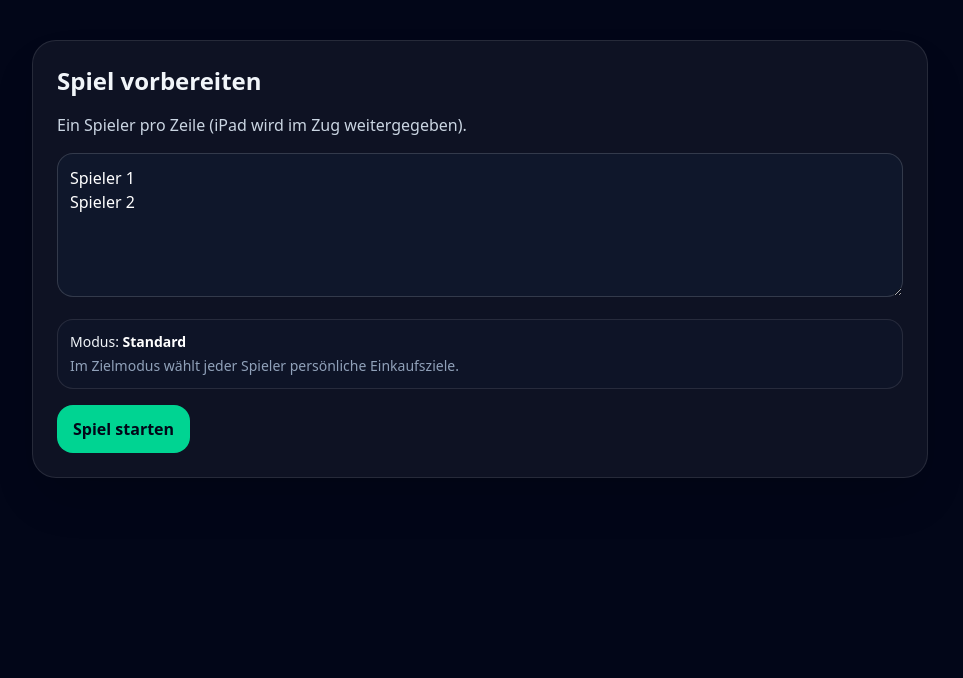
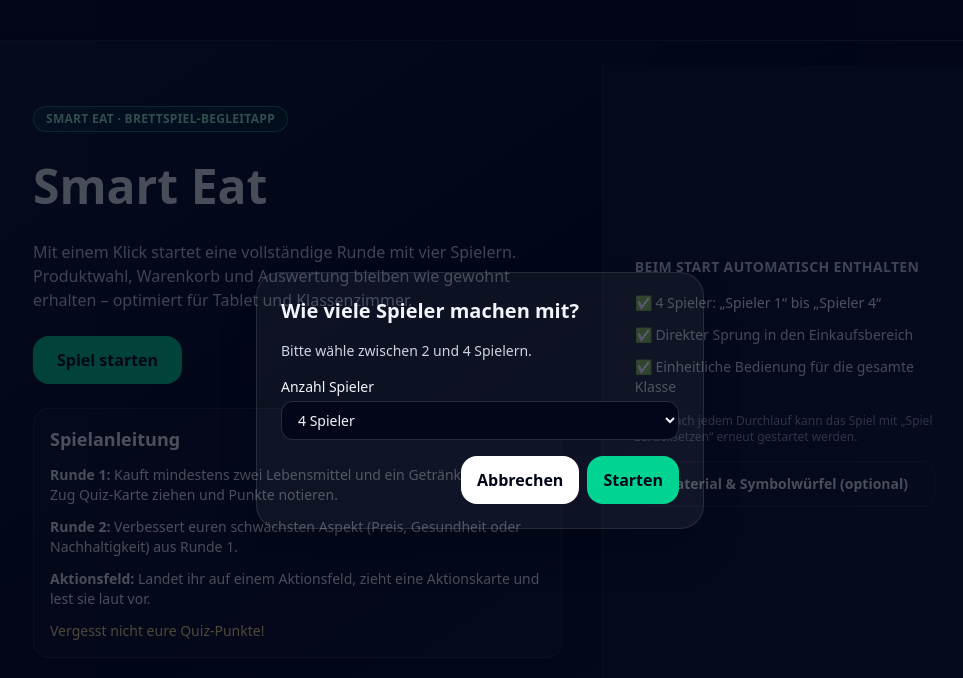
Before and after one commit to plan3t/classroomfe, a Next.js app: page /game in a window 1280 px wide. Both pictures are taken after a click on the button "Spiel starten". Shown: the top 678 px of the page, without its empty margins (160-1123 px from the left). Built offline with nearby package versions, Linux system fonts and the light colour scheme.

Commit message:
Fix JSX syntax in start screen with player count modal

```diff
--- a/app/layout.tsx
+++ b/app/layout.tsx
@@ -3,8 +3,8 @@ import type { Metadata } from 'next';
 import { ReactNode } from 'react';
 
 export const metadata: Metadata = {
-  title: 'LinguaClass',
-  description: 'Begleitapp für Brettspiele mit Spielmodus, Lebensmitteln und Einkaufsdaten',
+  title: 'Smart Eat',
+  description: 'Smart Eat ist die Brettspiel-Begleitapp für Spielmodus, Lebensmittel und Einkaufsdaten.',
 };
 
 export default function RootLayout({ children }: { children: ReactNode }) {
--- a/app/page.tsx
+++ b/app/page.tsx
@@ -6,12 +6,11 @@ export default function HomePage() {
     <main className="min-h-screen bg-[radial-gradient(circle_at_top,_rgba(16,185,129,0.25),_transparent_35%),linear-gradient(180deg,#020617,#0f172a)] px-6 py-12">
       <div className="mx-auto grid max-w-6xl gap-6 lg:grid-cols-[1.1fr_0.9fr]">
         <section className="space-y-6 py-10">
-          <p className="text-sm uppercase tracking-[0.4em] text-emerald-300">LinguaClass</p>
-          <h1 className="max-w-3xl text-5xl font-black leading-tight">Responsive Brettspiel-Begleitapp für Spieler am Tisch.</h1>
-          <p className="max-w-2xl text-lg text-slate-300">Startet direkt ins Spiel, verwaltet Lebensmittel, Varianten und Einkaufskörbe und verfolgt die Spielinhalte zentral auf dem iPad.</p>
+          <p className="text-sm uppercase tracking-[0.4em] text-emerald-300">Smart Eat</p>
+          <h1 className="max-w-3xl text-5xl font-black leading-tight">Die moderne Brettspiel-Begleitapp für euren Pausensnack.</h1>
+          <p className="max-w-2xl text-lg text-slate-300">Smart Eat startet direkt ins Spiel, verwaltet Lebensmittel und Einkaufskörbe und unterstützt euren Ablauf im Klassenzimmer klar und übersichtlich.</p>
           <div className="flex flex-wrap gap-3">
             <Link className="rounded-2xl bg-emerald-400 px-5 py-3 font-semibold text-slate-950" href="/game">Spiel starten</Link>
-            <Link className="rounded-2xl border border-white/15 px-5 py-3 font-semibold" href="/join">Als Spieler beitreten</Link>
           </div>
         </section>
         <Card className="space-y-4 self-start">
--- a/src/components/game-app.tsx
+++ b/src/components/game-app.tsx
@@ -4,19 +4,11 @@ import { useEffect, useMemo, useState } from 'react';
 import { type FoodCategory, type FoodItem, type FoodVariant } from '@/src/lib/food-catalog';
 import { fullFoodCatalog } from '@/src/lib/food-catalog-full';
 import { Button, Card, Input } from '@/src/components/ui';
-import { evaluateGoal } from '@/src/lib/game-goal-scoring';
 
-type Screen = 'start' | 'guide' | 'setup' | 'play';
+type Screen = 'start' | 'play';
 type CartLine = { foodId: string; variantId: string; qty: number };
-type Player = { id: string; name: string; cart: CartLine[]; done: boolean; goals: string[] };
-type GameMode = 'normal' | 'with-goals';
-
-const availableGoals = [
-  'Weniger Salz kaufen',
-  'Weniger zugesetzten Zucker kaufen',
-  'Mehr ballaststoffreiche Produkte wählen',
-  'Ultra-verarbeitete Produkte reduzieren',
-];
+type Player = { id: string; name: string; cart: CartLine[]; done: boolean; goals: string[]; quizPoints: number };
+type GameMode = 'normal';
 
 const categoryOrder: FoodCategory[] = [
   'OBST',
@@ -73,17 +65,16 @@ function findVariant(catalog: FoodItem[], foodId: string, variantId: string): {
 export function GameApp() {
   const [screen, setScreen] = useState<Screen>('start');
   const [mode, setMode] = useState<GameMode>('normal');
-  const [playerInput, setPlayerInput] = useState('Spieler 1\nSpieler 2');
   const [players, setPlayers] = useState<Player[]>([]);
   const [activePlayerIndex, setActivePlayerIndex] = useState(0);
   const [selectedFood, setSelectedFood] = useState<FoodItem | null>(null);
   const [selectedVariantId, setSelectedVariantId] = useState<string>('');
   const [qtyInput, setQtyInput] = useState('1');
-  const [setupGoals, setSetupGoals] = useState<Record<number, string[]>>({});
+  const [finishConfirmOpen, setFinishConfirmOpen] = useState(false);
+  const [playerCountModalOpen, setPlayerCountModalOpen] = useState(false);
+  const [playerCount, setPlayerCount] = useState(4);
   const [hydrated, setHydrated] = useState(false);
-  const [guideVideoUrl, setGuideVideoUrl] = useState('');
-  const [guideVideos, setGuideVideos] = useState<Array<{ name: string; url: string }>>([]);
-  const [saveInfo, setSaveInfo] = useState<string | null>(null);
+  const [finishWarning, setFinishWarning] = useState<string | null>(null);
   const [selectedCategory, setSelectedCategory] = useState<FoodCategory | null>(null);
   const [productSearch, setProductSearch] = useState('');
   const catalog = fullFoodCatalog;
@@ -158,19 +149,13 @@ export function GameApp() {
       const parsed = JSON.parse(raw) as Partial<{
         screen: Screen;
         mode: GameMode;
-        playerInput: string;
         players: Player[];
         activePlayerIndex: number;
-        setupGoals: Record<number, string[]>;
       }>;
       if (parsed.screen) setScreen(parsed.screen);
       if (parsed.mode) setMode(parsed.mode);
-      if (parsed.playerInput) setPlayerInput(parsed.playerInput);
       if (parsed.players) setPlayers(parsed.players);
       if (typeof parsed.activePlayerIndex === 'number') setActivePlayerIndex(parsed.activePlayerIndex);
-      if (parsed.setupGoals) setSetupGoals(parsed.setupGoals);
-      const mediaRaw = window.localStorage.getItem('game-companion-media-v1');
-      if (mediaRaw) setGuideVideos(JSON.parse(mediaRaw));
     } finally {
       setHydrated(true);
     }
@@ -181,22 +166,14 @@ export function GameApp() {
     window.localStorage.setItem('game-companion-state-v1', JSON.stringify({
       screen,
       mode,
-      playerInput,
       players,
       activePlayerIndex,
-      setupGoals,
     }));
-  }, [hydrated, screen, mode, playerInput, players, activePlayerIndex, setupGoals]);
-
-  useEffect(() => {
-    if (typeof window === 'undefined') return;
-    window.localStorage.setItem('game-companion-media-v1', JSON.stringify(guideVideos));
-  }, [guideVideos]);
+  }, [hydrated, screen, mode, players, activePlayerIndex]);
 
   function resetAll() {
     setScreen('start');
     setMode('normal');
-    setPlayerInput('Spieler 1\nSpieler 2');
     setPlayers([]);
     setActivePlayerIndex(0);
     setSelectedFood(null);
@@ -204,47 +181,29 @@ export function GameApp() {
     setSelectedCategory(null);
     setProductSearch('');
     setQtyInput('1');
-    setSetupGoals({});
+    setFinishConfirmOpen(false);
     if (typeof window !== 'undefined') {
       window.localStorage.removeItem('game-companion-state-v1');
-      window.localStorage.removeItem('game-companion-media-v1');
     }
-    setSaveInfo(null);
-  }
-
-  async function addGuideVideoFile(file: File) {
-    const url = URL.createObjectURL(file);
-    setGuideVideos((current) => [...current, { name: file.name, url }]);
-  }
-
-  async function saveSession() {
-    const sessionId = `game-${Date.now()}`;
-    const res = await fetch('/api/game/sessions', {
-      method: 'POST',
-      headers: { 'Content-Type': 'application/json' },
-      body: JSON.stringify({
-        id: sessionId,
-        mode,
-        players,
-        notes: 'Gespeichert aus iPad-Spielmodus',
-      }),
-    });
-    if (!res.ok) {
-      setSaveInfo('Speichern fehlgeschlagen.');
-      return;
-    }
-    setSaveInfo(`Spielstand gespeichert: ${sessionId}`);
   }
 
   function startGame() {
-    const lines = playerInput.split('\n').map((x) => x.trim()).filter(Boolean);
-    if (lines.length < 1) return;
-    setPlayers(lines.map((name, idx) => ({ id: `p-${idx}`, name, cart: [], done: false, goals: setupGoals[idx] ?? [] })));
+    const normalizedCount = Math.max(2, Math.min(4, playerCount));
+    const defaultPlayers = Array.from({ length: normalizedCount }, (_, idx) => ({
+      id: `p-${idx}`,
+      name: `Spieler ${idx + 1}`,
+      cart: [],
+      done: false,
+      goals: [],
+      quizPoints: 0,
+    }));
+    setPlayers(defaultPlayers);
     setActivePlayerIndex(0);
     setSelectedCategory(null);
     setSelectedFood(null);
     setSelectedVariantId('');
     setProductSearch('');
+    setPlayerCountModalOpen(false);
     setScreen('play');
   }
 
@@ -252,6 +211,13 @@ export function GameApp() {
     if (!activePlayer || !selectedFood || !selectedVariantId || !canAddToCart) return;
     setPlayers((current) => current.map((p, idx) => {
       if (idx !== activePlayerIndex) return p;
+      const existingLineIndex = p.cart.findIndex((line) => line.foodId === selectedFood.id && line.variantId === selectedVariantId);
+      if (existingLineIndex >= 0) {
+        const nextCart = p.cart.map((line, lineIndex) => (
+          lineIndex === existingLineIndex ? { ...line, qty: line.qty + qty } : line
+        ));
+        return { ...p, cart: nextCart };
+      }
       return {
         ...p,
         cart: [...p.cart, { foodId: selectedFood.id, variantId: selectedVariantId, qty }],
@@ -273,7 +239,34 @@ export function GameApp() {
 
   function finishShopping() {
     if (!activePlayer) return;
+    const validation = canFinishShopping(activePlayer.cart);
+    if (!validation.ok) {
+      setFinishWarning('Du brauchst mindestens zwei Lebensmittel und ein Getränk.');
+      setFinishConfirmOpen(false);
+      return;
+    }
     setPlayers((current) => current.map((p, idx) => idx === activePlayerIndex ? { ...p, done: true } : p));
+    setFinishWarning(null);
+    setFinishConfirmOpen(false);
+  }
+
+  function canFinishShopping(cart: CartLine[]): { ok: boolean } {
+    const counts = cart.reduce((sum, line) => {
+      const entry = findVariant(catalog, line.foodId, line.variantId);
+      if (!entry) return sum;
+      if (entry.item.category === 'GETRAENKE') {
+        return { ...sum, drinks: sum.drinks + line.qty };
+      }
+      return { ...sum, foods: sum.foods + line.qty };
+    }, { foods: 0, drinks: 0 });
+
+    return { ok: counts.foods >= 2 && counts.drinks >= 1 };
+  }
+
+  function changeQuizPoints(delta: number) {
+    setPlayers((current) => current.map((player, idx) => (
+      idx === activePlayerIndex ? { ...player, quizPoints: Math.max(0, player.quizPoints + delta) } : player
+    )));
   }
 
   function selectCategory(category: FoodCategory) {
@@ -309,104 +302,71 @@ export function GameApp() {
     return `${(cents / 100).toFixed(2).replace('.', ',')} €`;
   }
 
-  function toggleGoal(playerIndex: number, goal: string) {
-    setSetupGoals((current) => {
-      const existing = current[playerIndex] ?? [];
-      const next = existing.includes(goal) ? existing.filter((g) => g !== goal) : [...existing, goal];
-      return { ...current, [playerIndex]: next };
-    });
-  }
-
   if (screen === 'start') {
     return (
-      <Card className="mx-auto max-w-4xl space-y-5">
-        <h1 className="text-3xl font-bold">Brettspiel-Begleitapp</h1>
-        <p className="text-slate-300">Ersetzt QR-Code- und Datenblatt-Stapel durch eine zentrale iPad-Oberfläche mit Lebensmitteln, Varianten und Einkaufskorb.</p>
+      <>
+        <Card className="mx-auto max-w-5xl overflow-hidden border border-white/10 bg-gradient-to-br from-slate-900 via-slate-950 to-slate-900 p-0">
+          <div className="grid gap-0 md:grid-cols-[1.25fr_0.75fr]">
+            <div className="space-y-6 p-8 md:p-10">
+              <p className="inline-flex rounded-full border border-emerald-300/40 bg-emerald-400/10 px-3 py-1 text-xs font-semibold uppercase tracking-wide text-emerald-200">Smart Eat · Brettspiel-Begleitapp</p>
+              <h1 className="text-4xl font-bold leading-tight md:text-5xl">Smart Eat</h1>
+              <p className="max-w-2xl text-slate-300">Mit einem Klick startet eine vollständige Runde mit vier Spielern. Produktwahl, Warenkorb und Auswertung bleiben wie gewohnt erhalten – optimiert für Tablet und Klassenzimmer.</p>
               <div className="flex flex-wrap gap-3">
-          <Button onClick={() => setScreen('guide')}>Anleitung lesen</Button>
-          <Button onClick={() => setScreen('setup')} className="bg-white text-slate-950">Spiel starten</Button>
-          <Button onClick={() => { setMode('with-goals'); setScreen('setup'); }} className="bg-amber-300 text-slate-950 hover:bg-amber-200">Spiel mit Ziel starten</Button>
+                <Button onClick={() => setPlayerCountModalOpen(true)} className="px-6 py-3 text-base font-semibold bg-emerald-400 text-slate-950 hover:bg-emerald-300">Spiel starten</Button>
+              </div>
+              <div className="space-y-3 rounded-2xl border border-white/10 bg-slate-900/60 p-4 text-sm">
+                <h2 className="text-lg font-semibold text-white">Spielanleitung</h2>
+                <p><span className="font-semibold">Runde 1:</span> Kauft mindestens zwei Lebensmittel und ein Getränk. Vor jedem Zug Quiz-Karte ziehen und Punkte notieren.</p>
+                <p><span className="font-semibold">Runde 2:</span> Verbessert euren schwächsten Aspekt (Preis, Gesundheit oder Nachhaltigkeit) aus Runde 1.</p>
+                <p><span className="font-semibold">Aktionsfeld:</span> Landet ihr auf einem Aktionsfeld, zieht eine Aktionskarte und lest sie laut vor.</p>
+                <p className="text-amber-200">Vergesst nicht eure Quiz-Punkte!</p>
+              </div>
+            </div>
+            <div className="flex flex-col justify-center gap-4 border-t border-white/10 bg-slate-900/70 p-8 md:border-l md:border-t-0">
+              <p className="text-sm font-semibold uppercase tracking-wide text-slate-300">Beim Start automatisch enthalten</p>
+              <ul className="space-y-3 text-sm text-slate-200">
+                <li>✅ 4 Spieler: <span className="text-white">„Spieler 1“ bis „Spieler 4“</span></li>
+                <li>✅ Direkter Sprung in den Einkaufsbereich</li>
+                <li>✅ Einheitliche Bedienung für die gesamte Klasse</li>
+              </ul>
+              <p className="text-xs text-slate-400">Tipp: Nach jedem Durchlauf kann das Spiel mit „Spiel zurücksetzen“ erneut gestartet werden.</p>
+              <details className="rounded-xl border border-white/10 p-3 text-sm">
+                <summary className="cursor-pointer font-semibold">Material & Symbolwürfel (optional)</summary>
+                <ul className="mt-2 list-disc space-y-1 pl-5 text-slate-300">
+                  <li>Material: Spielfeld, Zahlenwürfel, 4 Spielfiguren, 4 Einkaufszettel, 12 Regalblätter, Aktionskarten, Quiz-Karten.</li>
+                  <li>Symbolwürfel Rot: Gewürfelte Augenzahl zurückgehen.</li>
+                  <li>Rosa/Orange/Grün: Ziel anpassen (Herz, billig, nachhaltig).</li>
+                  <li>Blau/Lila: Aktions- bzw. Quiz-Karte ziehen.</li>
+                </ul>
+              </details>
+            </div>
           </div>
         </Card>
-    );
-  }
-
-  if (screen === 'guide') {
-    return (
-      <Card className="mx-auto max-w-4xl space-y-4">
-        <h2 className="text-2xl font-semibold">Anleitung (Kurzfassung)</h2>
-        <ol className="list-decimal space-y-2 pl-5 text-slate-300">
-          <li>Spieler würfeln analog und bewegen die Spielfigur auf dem Brett.</li>
-          <li>Am iPad öffnet der aktive Spieler das passende Regal/Lebensmittel.</li>
-          <li>Lebensmittel anklicken, Nährwerte + Varianten prüfen, in den Einkaufskorb legen.</li>
-          <li>Wenn Spieler an der Kasse ist: „Einkauf fertig“ klicken.</li>
-          <li>Wenn alle fertig sind, zeigt die App Summen und Einkaufslisten pro Spieler.</li>
-        </ol>
-        <Button onClick={() => setScreen('setup')}>Weiter zur Spielanlage</Button>
+        {playerCountModalOpen ? (
+          <div className="fixed inset-0 z-50 flex items-center justify-center bg-slate-950/70 p-4">
+            <Card className="w-full max-w-md space-y-4 border border-white/10">
+              <h4 className="text-xl font-semibold">Wie viele Spieler machen mit?</h4>
+              <p className="text-sm text-slate-300">Bitte wähle zwischen 2 und 4 Spielern.</p>
               <label className="block text-sm">
-          <span>Optional: Video-Link zur Anleitung</span>
-          <Input value={guideVideoUrl} onChange={(e) => setGuideVideoUrl(e.target.value)} placeholder="https://..." />
+                <span>Anzahl Spieler</span>
+                <select
+                  value={playerCount}
+                  onChange={(e) => setPlayerCount(Number(e.target.value))}
+                  className="mt-1 w-full rounded-xl border border-white/15 bg-slate-950 px-3 py-2"
+                >
+                  <option value={2}>2 Spieler</option>
+                  <option value={3}>3 Spieler</option>
+                  <option value={4}>4 Spieler</option>
+                </select>
               </label>
-        {guideVideoUrl ? <a href={guideVideoUrl} target="_blank" className="text-emerald-300 underline" rel="noreferrer">Anleitungsvideo öffnen</a> : null}
-        <label className="block text-sm">
-          <span>Oder Video zur Medienbibliothek hinzufügen</span>
-          <input type="file" accept="video/*" onChange={(e) => { const f = e.target.files?.[0]; if (f) void addGuideVideoFile(f); }} className="mt-1 block w-full text-sm" />
-        </label>
-        {guideVideos.length ? (
-          <div className="rounded-2xl border border-white/10 p-3 text-sm">
-            <p className="font-semibold">Medienbibliothek</p>
-            {guideVideos.map((video, idx) => (
-              <a key={`${video.name}-${idx}`} href={video.url} target="_blank" rel="noreferrer" className="block text-emerald-300 underline">{video.name}</a>
-            ))}
+              <div className="flex justify-end gap-2">
+                <Button onClick={() => setPlayerCountModalOpen(false)} className="bg-white text-slate-950 hover:bg-slate-200">Abbrechen</Button>
+                <Button onClick={startGame} className="bg-emerald-400 text-slate-950 hover:bg-emerald-300">Starten</Button>
+              </div>
+            </Card>
           </div>
         ) : null}
-      </Card>
-    );
-  }
-
-  if (screen === 'setup') {
-    return (
-      <Card className="mx-auto max-w-4xl space-y-4">
-        <h2 className="text-2xl font-semibold">Spiel vorbereiten</h2>
-        <p className="text-slate-300">Ein Spieler pro Zeile (iPad wird im Zug weitergegeben).</p>
-        <textarea
-          value={playerInput}
-          onChange={(e) => setPlayerInput(e.target.value)}
-          className="min-h-36 w-full rounded-2xl border border-white/15 bg-slate-900 p-3 text-white"
-        />
-        <div className="rounded-2xl border border-white/10 bg-slate-900/60 p-3 text-sm">
-          <p>Modus: <span className="font-semibold text-white">{mode === 'normal' ? 'Standard' : 'Spiel mit Ziel'}</span></p>
-          <p className="mt-1 text-slate-400">Im Zielmodus wählt jeder Spieler persönliche Einkaufsziele.</p>
-        </div>
-        {mode === 'with-goals' ? (
-          <div className="space-y-4">
-            <h3 className="text-lg font-semibold">Ziele pro Spieler auswählen</h3>
-            {playerInput.split('\n').map((rawName, idx) => {
-              const name = rawName.trim();
-              if (!name) return null;
-              const selectedGoals = setupGoals[idx] ?? [];
-              return (
-                <div key={`${name}-${idx}`} className="rounded-2xl border border-white/10 p-3">
-                  <p className="font-medium">{name}</p>
-                  <div className="mt-2 flex flex-wrap gap-2">
-                    {availableGoals.map((goal) => (
-                      <button
-                        type="button"
-                        key={goal}
-                        onClick={() => toggleGoal(idx, goal)}
-                        className={`rounded-full border px-3 py-1 text-sm ${selectedGoals.includes(goal) ? 'border-emerald-300 bg-emerald-400/20 text-emerald-100' : 'border-white/20 text-slate-200'}`}
-                      >
-                        {goal}
-                      </button>
-                    ))}
-                  </div>
-                </div>
-              );
-            })}
-          </div>
-        ) : null}
-        <Button onClick={startGame}>Spiel starten</Button>
-      </Card>
+      </>
     );
   }
 
@@ -415,8 +375,9 @@ export function GameApp() {
       <Card className="space-y-4">
         <div className="flex flex-wrap items-center justify-between gap-2">
           <h2 className="text-2xl font-semibold">Aktiver Spieler: {activePlayer?.name}</h2>
-          <p className="text-sm text-slate-300">Status: {activePlayer?.done ? 'Einkauf fertig' : 'Einkauft'}</p>
+          <p className="text-sm text-slate-300">Status: {activePlayer?.done ? 'Einkauf fertig · wartet an der Kasse' : 'Einkauft'}</p>
         </div>
+        {finishWarning ? <p className="rounded-xl border border-amber-300/40 bg-amber-400/10 p-3 text-sm text-amber-100">{finishWarning}</p> : null}
 
         <div className="space-y-2">
           <h3 className="text-lg font-medium">Einkaufsübersicht</h3>
@@ -495,14 +456,7 @@ export function GameApp() {
               </select>
             </label>
             {selectedFood.variants.filter((v) => v.id === selectedVariantId).map((v) => (
-              <div key={v.id} className="grid gap-3 md:grid-cols-2">
-                <div className="rounded-xl border border-white/10 p-3 text-sm">
-                  <p className="font-semibold">Nährwerte</p>
-                  <p>Energie: {v.nutrition.energyKcal} kcal</p>
-                  <p>Fett: {v.nutrition.fatG} g</p>
-                  <p>Salz: {v.nutrition.saltG} g</p>
-                </div>
-                <div className="rounded-xl border border-white/10 p-3 text-sm">
+              <div key={v.id} className="rounded-xl border border-white/10 p-3 text-sm">
                 <p className="font-semibold">Produktinformationen</p>
                 {v.variantName ? <p>Variante: {v.variantName}</p> : null}
                 {v.description ? <p>Merkmale: {v.description}</p> : null}
@@ -511,7 +465,6 @@ export function GameApp() {
                 <p>Zusatzstoffe: {v.additives.length ? v.additives.join(', ') : 'Keine angegeben'}</p>
                 <p>Vorteile: {v.benefits.length ? v.benefits.join(', ') : 'Keine angegeben'}</p>
                 <p>Risiken: {v.risks.length ? v.risks.join(', ') : 'Keine angegeben'}</p>
-                </div>
               </div>
             ))}
             <div className="flex flex-wrap items-end gap-3">
@@ -555,20 +508,25 @@ export function GameApp() {
           )) : <p className="text-slate-400">Noch nichts im Korb.</p>}
         </div>
         <p className="font-semibold">Preissumme: {formatPrice(activeCartPriceCents)}</p>
+        <div className="rounded-2xl border border-white/10 p-3 text-sm">
+          <p className="font-semibold">Quiz-Punkte: {activePlayer?.quizPoints ?? 0}</p>
+          <div className="mt-2 flex gap-2">
+            <Button onClick={() => changeQuizPoints(1)} className="bg-emerald-300 px-3 py-1 text-slate-950 hover:bg-emerald-200">+1</Button>
+            <Button onClick={() => changeQuizPoints(-1)} className="bg-white px-3 py-1 text-slate-950 hover:bg-slate-200">-1</Button>
+          </div>
+        </div>
         {canShowScores ? <p className="font-semibold">Preis-Score Summe: {totalsByPlayer.find((t) => t.playerId === activePlayer?.id)?.total ?? 0}</p> : null}
         <div className="flex flex-wrap gap-2">
-          <Button onClick={finishShopping} className="bg-emerald-400 text-slate-950 hover:bg-emerald-300">Einkauf fertig</Button>
+          <Button onClick={() => setFinishConfirmOpen(true)} className="bg-emerald-400 text-slate-950 hover:bg-emerald-300">Einkauf fertig</Button>
           <Button onClick={nextPlayer} className="bg-white text-slate-950 hover:bg-slate-200">iPad weitergeben</Button>
-          <Button onClick={() => void saveSession()} className="bg-amber-300 text-slate-950 hover:bg-amber-200">Spielstand speichern</Button>
           <Button onClick={resetAll} className="bg-rose-300 text-slate-950 hover:bg-rose-200">Spiel zurücksetzen</Button>
         </div>
-        {saveInfo ? <p className="text-sm text-emerald-200">{saveInfo}</p> : null}
 
         <div className="rounded-2xl border border-white/10 p-3 text-sm">
           <p className="font-semibold">Spielstand</p>
           {players.map((p) => {
             const total = totalsByPlayer.find((t) => t.playerId === p.id)?.total ?? 0;
-            return <p key={p.id}>{p.name}: {canShowScores ? `Preis-Score ${total} · ` : ''}{p.done ? 'fertig' : 'offen'}{mode === 'with-goals' && p.goals.length ? ` · Ziele: ${p.goals.join(', ')}` : ''}</p>;
+            return <p key={p.id}>{p.name}: {canShowScores ? `Preis-Score ${total} · ` : ''}{p.done ? 'fertig' : 'offen'}</p>;
           })}
         </div>
 
@@ -618,23 +576,21 @@ export function GameApp() {
                 );
               })}
             </div>
-            {mode === 'with-goals' ? <p className="mt-2 text-sm text-amber-200">Jetzt pro Spieler prüfen, wie gut die ausgewählten Ziele erreicht wurden.</p> : null}
-            {mode === 'with-goals' ? (
-              <div className="mt-3 space-y-2 text-sm">
-                {players.map((player) => (
-                  <div key={`feedback-${player.id}`}>
-                    <p className="font-semibold">{player.name}</p>
-                    {player.goals.length === 0 ? <p className="text-slate-300">Keine Ziele ausgewählt.</p> : player.goals.map((goal) => {
-                      const result = evaluateGoal(goal, player.cart, catalog);
-                      return <p key={`${player.id}-${goal}`} className={result.reached ? 'text-emerald-200' : 'text-amber-200'}>{goal}: {result.reached ? 'erreicht' : 'noch offen'} ({result.reason})</p>;
-                    })}
           </div>
-                ))}
+        ) : null}
+      </Card>
+      {finishConfirmOpen ? (
+        <div className="fixed inset-0 z-50 flex items-center justify-center bg-slate-950/70 p-4">
+          <Card className="w-full max-w-md space-y-4 border border-white/10">
+            <h4 className="text-xl font-semibold">Bist du sicher?</h4>
+            <p className="text-sm text-slate-300">Soll der Einkauf für {activePlayer?.name} wirklich abgeschlossen werden?</p>
+            <div className="flex justify-end gap-2">
+              <Button onClick={() => setFinishConfirmOpen(false)} className="bg-white text-slate-950 hover:bg-slate-200">Nein</Button>
+              <Button onClick={finishShopping} className="bg-emerald-400 text-slate-950 hover:bg-emerald-300">Ja</Button>
+            </div>
+          </Card>
         </div>
       ) : null}
     </div>
-        ) : null}
-      </Card>
-    </div>
   );
 }
```
Lines whose indentation alone changed are shown as unchanged.
